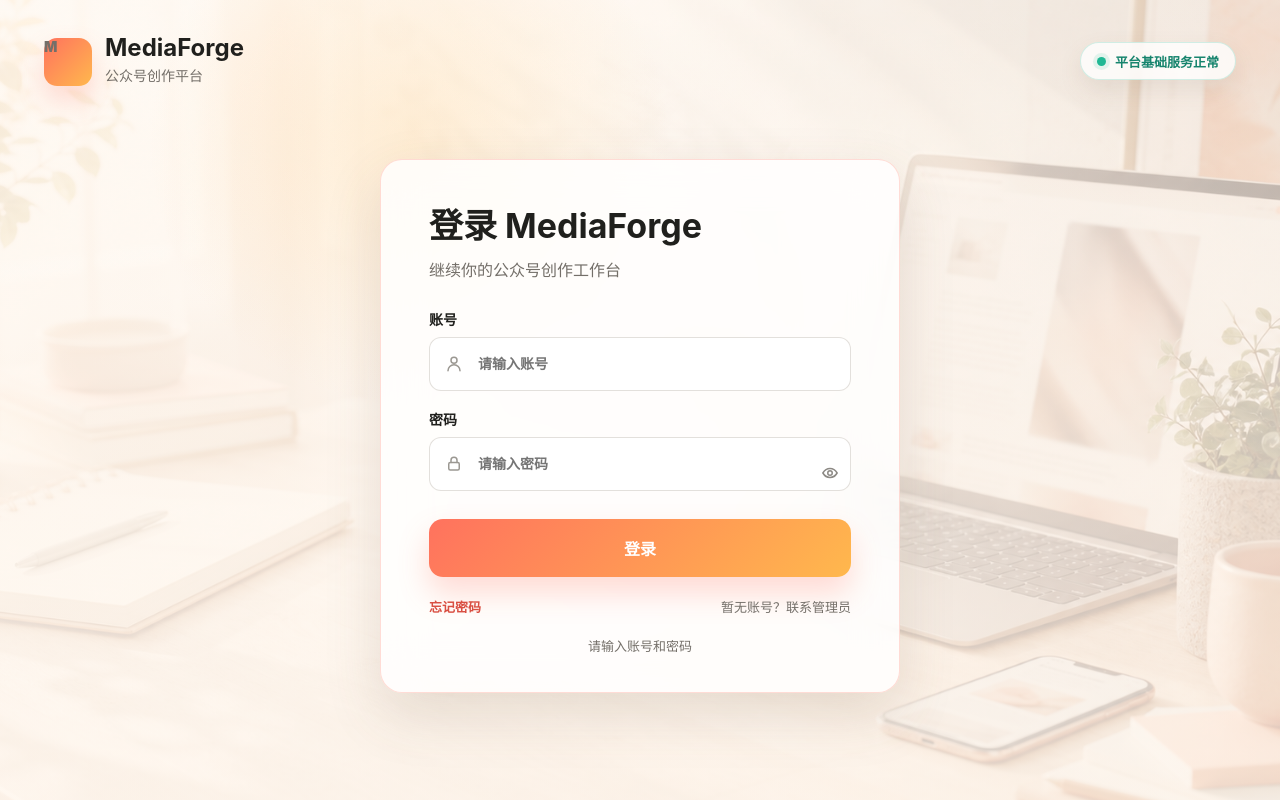
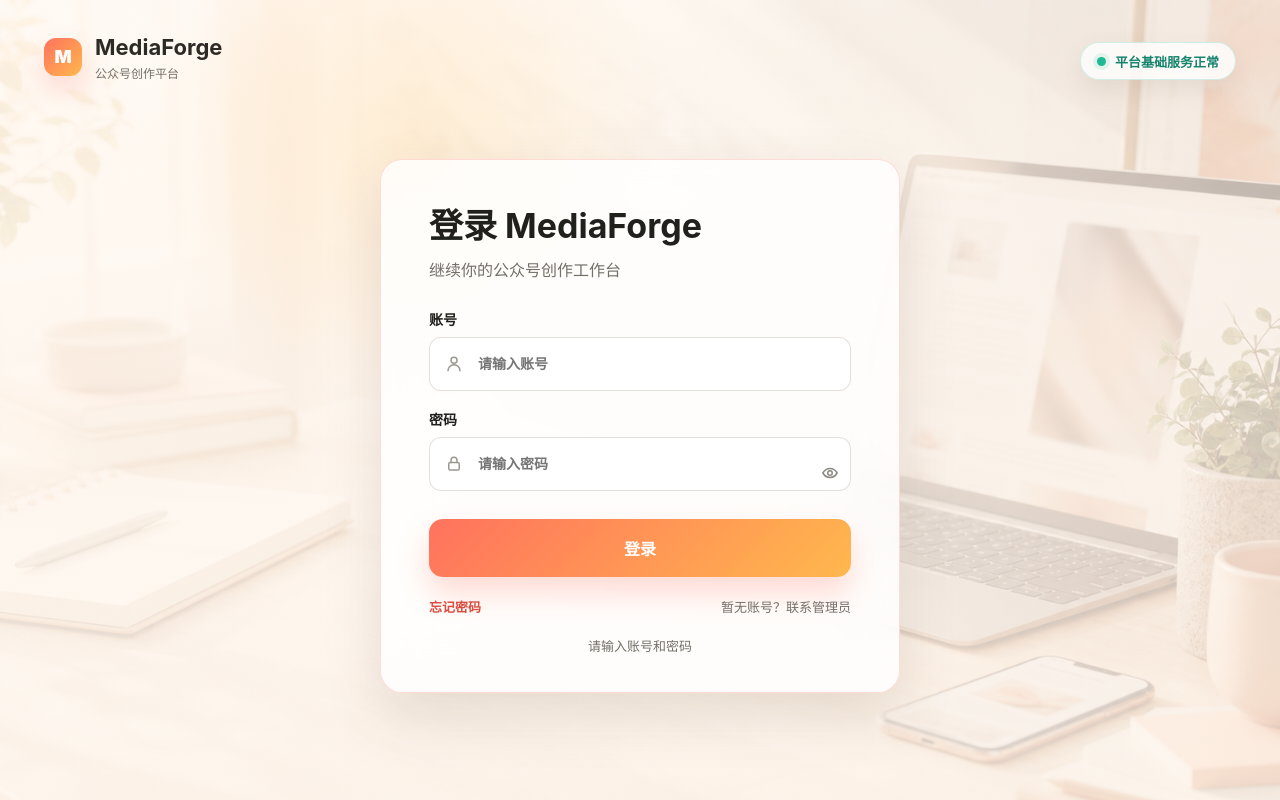
Before and after one commit to JourneyJu/media-forge, a Next.js app in the folder apps/web/: page /login in a window 1280 px wide. Built offline with nearby package versions, Linux system fonts and the light colour scheme; no server answers.

Commit message:
fix: align login brand mark

```diff
--- a/apps/web/app/globals.css
+++ b/apps/web/app/globals.css
@@ -678,13 +678,15 @@ button:disabled { cursor: not-allowed; opacity: .55; }
 .brand-mark {
   width: 38px;
   height: 38px;
+  flex: 0 0 38px;
   border-radius: 12px;
-  display: inline-flex;
-  align-items: center;
-  justify-content: center;
+  display: grid;
+  place-items: center;
   background: linear-gradient(135deg, var(--coral), var(--amber));
   color: #fff;
+  font-size: 18px;
   font-weight: 900;
+  line-height: 1;
   box-shadow: 0 10px 24px rgba(255, 114, 94, .24);
 }
 
@@ -2433,34 +2435,14 @@ select:focus {
 }
 
 .login-brand-mark {
-  width: 48px;
-  height: 48px;
-  border-radius: 13px;
-  display: inline-flex;
-  align-items: center;
-  justify-content: center;
-  background: linear-gradient(135deg, var(--coral), var(--amber));
-  color: #fff;
-  font-size: 25px;
-  font-weight: 900;
+  width: 38px;
+  height: 38px;
+  flex-basis: 38px;
   box-shadow: 0 14px 28px rgba(255, 114, 94, .24);
 }
 
-.login-brand-block strong,
-.login-brand-block span {
-  display: block;
-}
-
-.login-brand-block strong {
-  color: var(--ink);
-  font-size: 24px;
-  line-height: 1.1;
-}
-
-.login-brand-block span {
-  margin-top: 4px;
-  color: var(--muted);
-  font-size: 14px;
+.login-brand-block .brand {
+  font-size: 22px;
 }
 
 .login-health-pill {
--- a/apps/web/app/login/page.tsx
+++ b/apps/web/app/login/page.tsx
@@ -91,10 +91,10 @@ function LoginForm() {
   return (
     <main className="login-page">
       <div className="login-brand-block" aria-label="MediaForge">
-        <span className="login-brand-mark" aria-hidden="true">M</span>
+        <span className="brand-mark login-brand-mark" aria-hidden="true">M</span>
         <div>
-          <strong>MediaForge</strong>
-          <span>公众号创作平台</span>
+          <strong className="brand">MediaForge</strong>
+          <span className="product-name">公众号创作平台</span>
         </div>
       </div>
 
```
